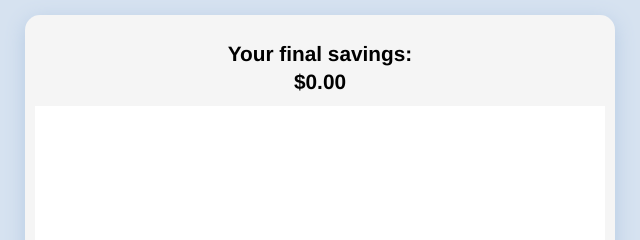
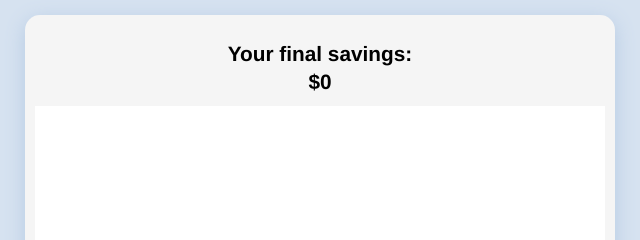
Before and after one commit to donhorde/compound, a plain HTML site: page index.html in a window 1280 px wide. Shown: the part 130-370 px from the top of the page, 320-960 px from the left. Drawn offline with Linux system fonts and the light colour scheme.

Commit message:
create function to refresh displayed text value

```diff
--- a/index.html
+++ b/index.html
@@ -10,7 +10,7 @@
     <div class="main-box">
       <div class="result-text">
         <h1>Your final savings:</h1>
-        <h1>$0.00</h1>
+        <h1 id="result-value">$0.00</h1>
       </div>
       <div class="graph-container"></div>
       <div class="controls">
--- a/script.js
+++ b/script.js
@@ -6,6 +6,7 @@ const contributionField = document.getElementById('monthly-contribution');
 const interestField = document.getElementById('interest');
 const intervalField = document.getElementById('interest-interval');
 
+const resultText = document.getElementById('result-value');
 const graphContainer = document.querySelector('.graph-container');
 const controls = document.querySelector('.controls');
 
@@ -70,7 +71,10 @@ const inputValues = {
     },
 };
 
-window.onload = () => inputValues.refresh();
+window.onload = () => {
+    inputValues.refresh();
+    showResult();
+}
 // controls.addEventListener('change', () => inputValues.refresh());
 
 createBtn.addEventListener('click', () => createGraph());
@@ -103,6 +107,11 @@ function createDiv() {
     graphContainer.appendChild(newDiv);
 }
 
+function showResult() {
+    let roundedResult = (Number.parseInt(inputValues.result * 10))/10; //round to 2 decimals
+    resultText.textContent = `\$${roundedResult}`;
+};
+
 /* function calculateFinal(balance, duration, contribution, interest, interval) {
     let result = 0;
     if (interval === "monthly") {
```
